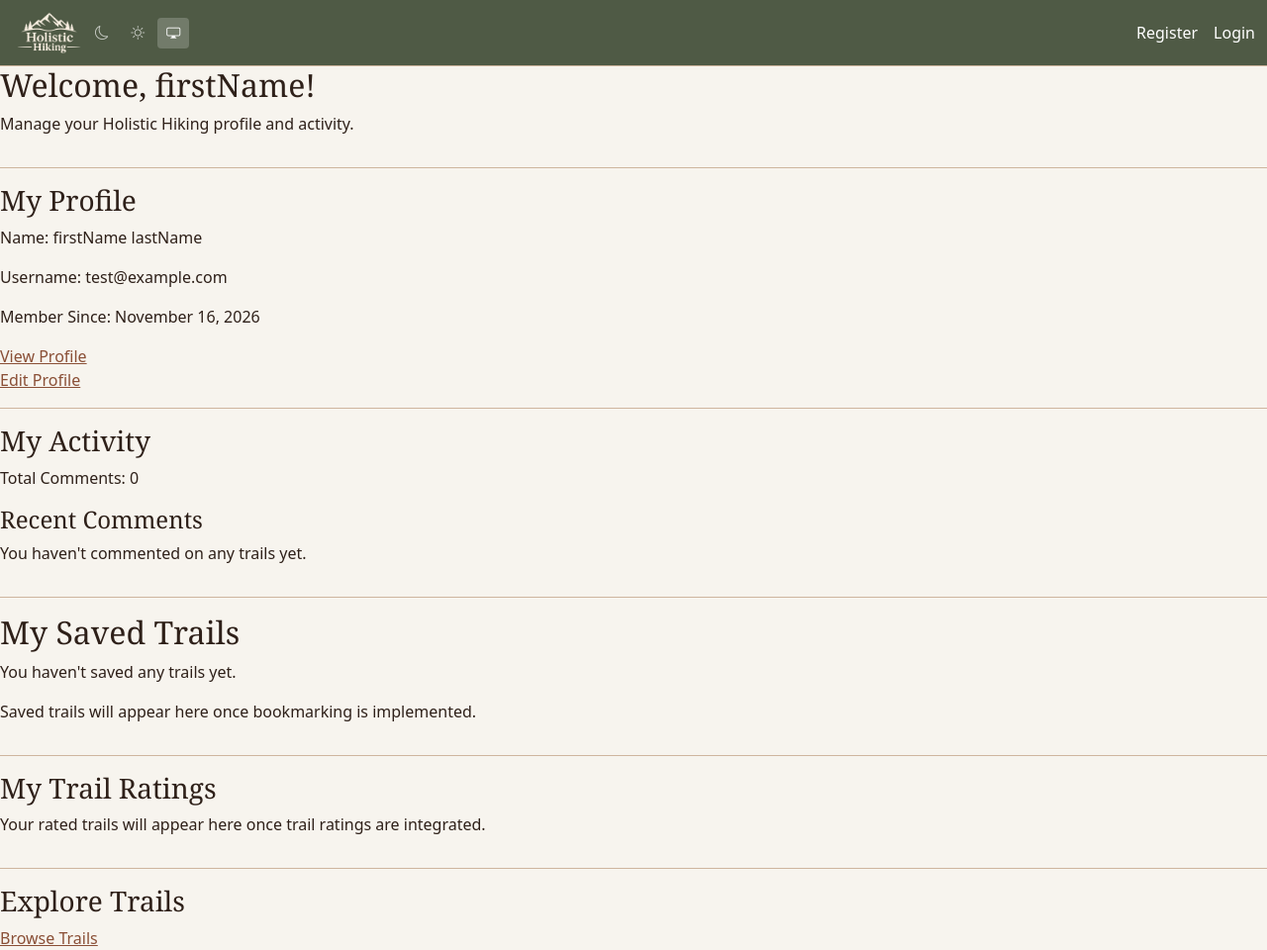
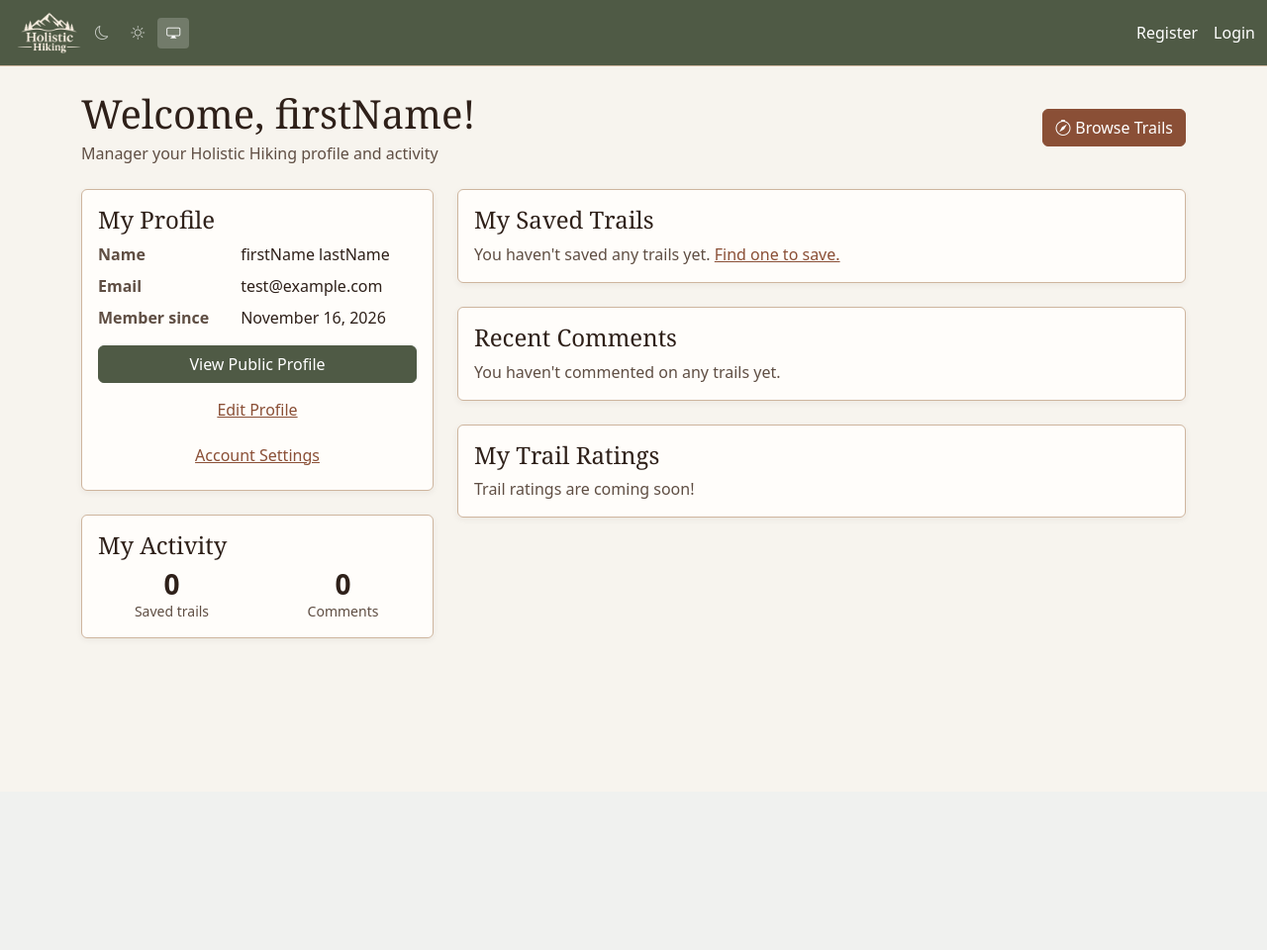
Before and after one commit to Clayton-Brandt/Holistic-Hiking, an ASP.NET Core app: page /Users/Dashboard in a window 1280 px wide. Shown: the whole page at 99% size. After the commit the page ends 645 px from the top, so only its background shows below. Run offline with ASP.NET Core 8, Linux system fonts and the light colour scheme; a user stored in the database is signed in; style sheets or scripts are compiled from the project's sources; some libraries are stand-ins or nearby versions.

Commit message:
Restyle user dashboard to match rest of website.

```diff
--- a/Views/Users/Dashboard.cshtml
+++ b/Views/Users/Dashboard.cshtml
@@ -1,89 +1,91 @@
+@using System.Text.RegularExpressions
 @model Holistic_Hiking.Models.Entities.User
 
 @{
     ViewData["Title"] = "My Dashboard";
+    var displayName = string.IsNullOrWhiteSpace(Model.FirstName) ? "hiker" : Model.FirstName;
 }
 
-<h2>Welcome, @Model.FirstName!</h2>
+<div class="container py-4">
+    <!--- Header --->
+    <div class="d-flex flex-wrap justify-content-between align-items-center gap-3 mb-4">
+        <div>
+            <h1 class="mb-1">Welcome, @displayName!</h1>
+            <p class="text-body-secondary mb-0">Manager your Holistic Hiking profile and activity</p>
+        </div>
+        <a asp-controller="Trails" asp-action="Index" class="btn btn-primary">
+            <i class="bi bi-compass"></i> Browse Trails
+        </a>
+    </div>
 
-<p>
-    Manage your Holistic Hiking profile and activity.
-</p>
+    <div class="row g-4">
+        <!--- Profile --->
+        <aside class="col-lg-4">
+            <div class="card">
+                <div class="card-body">
+                    <h2 class="card-title h4">My Profile</h2>
+                    <dl class="row trail-details mb-3">
+                        <dt class="col-5">Name</dt>
+                        <dd class="col-7">@Model.FirstName @Model.LastName</dd>
 
-<hr />
+                        <dt class="col-5">Email</dt>
+                        <dd class="col-7 text-break">@Model.Email</dd>
 
-<h3>My Profile</h3>
+                        <dt class="col-5">Member since</dt>
+                        <dd class="col-7 mb-0">@Model.JoinDate.ToString("MMMM d, yyyy")</dd>
+                    </dl>
+                    <div class="d-grid gap-2">
+                        <a asp-controller="Users" asp-action="Profile" class="btn btn-secondary">View Public Profile</a>
+                        <a asp-controller="Users" asp-action="Edit" class="btn btn-link">Edit Profile</a>
+                        <a asp-area="Identity" asp-page="/Account/Manage/ChangePassword" class="btn btn-link">Account
+                            Settings</a>
+                    </div>
+                </div>
+            </div>
 
-<p>Name: @Model.FirstName @Model.LastName</p>
-<p>Username: @Model.UserName</p>
-<p>Member Since: @Model.JoinDate.ToString("MMMM d, yyyy")</p>
+            <div class="card mt-4">
+                  <div class="card-body">
+                    <h2 class="card-title h4">My Activity</h2>
+                    <div class="row text-center">
+                        <div class="col">
+                            <div class="stat-value">@Model.SavedTrails.Count</div>
+                            <div class="text-body-secondary small">Saved trails</div>
+                        </div>
+                        <div class="col">
+                            <div class="stat-value">@Model.Comments.Count</div>
+                            <div class="text-body-secondary small">Comments</div>
+                        </div>
+                    </div>
+                </div>
+            </div>
+        </aside>
 
-<a asp-controller="Users"
-   asp-action="Profile">
-    View Profile
-</a>
-
-<a asp-controller="Users"
-   asp-action="Edit">
-    Edit Profile
-</a>
-
-<hr />
-
-<h3>My Activity</h3>
-
-<p>Total Comments: @Model.Comments.Count</p>
-
-<h4>Recent Comments</h4>
-
-@if (Model.Comments.Any())
-{
-    @foreach (var comment in Model.Comments
-        .OrderByDescending(c => c.CreatedAt)
-        .Take(5))
-    {
-        <div>
-            <p>@comment.Text</p>
-            <small>
-                @comment.CreatedAt.ToString("MMMM d, yyyy")
-            </small>
-        </div>
-    }
-}
-else
-{
-    <p>You haven't commented on any trails yet.</p>
-}
-
-<hr />
-
-
-<h2>My Saved Trails</h2>
-
+        <div class="col-lg-8">
+            <!--- Saved Trails --->
+            <section class="card">
+                <div class="card-body">
+                    <h2 id="saved-heading" class="card-title h4">My Saved Trails</h2>
                     @if (Model.SavedTrails.Any())
                     {
-    <ul>
+                        <ul class="list-group list-group-flush">
                             @foreach (var saved in Model.SavedTrails.OrderByDescending(s => s.SavedAt))
                             {
-            <li>
-                <strong>@saved.Trail.Name</strong>
-
-                <p>@saved.Trail.Location</p>
-                <p>Difficulty: @saved.Trail.Difficulty</p>
-                <p>Length: @saved.Trail.Length miles</p>
-
-                <form asp-controller="SavedTrails"
-                      asp-action="Remove"
-                      method="post">
-
-                    @Html.AntiForgeryToken()
-
-                    <input type="hidden"
-                           name="trailId"
-                           value="@saved.TrailId" />
-
-                    <button type="submit">
-                        Remove from Favorites
+                                <li
+                                    class="list-group-item px-0 d-flex flex-wrap justify-content-between align-items-center gap-2">
+                                    <div>
+                                        <a asp-controller="Trails" asp-action="Details" asp-route-id="@saved.TrailId"
+                                            class="fw-semibold">
+                                            @saved.Trail.Name
+                                        </a>
+                                        <div class="text-body-secondary small">
+                                            @saved.Trail.Location &middot; @saved.Trail.Difficulty &middot; @saved.Trail.Length
+                                            miles
+                                        </div>
+                                    </div>
+                                    <form asp-controller="SavedTrails" asp-action="Remove" method="post">
+                                        <input type="hidden" name="trailId" value="@saved.TrailId" />
+                                        <button type="submit" class="btn btn-outline-danger btn-sm">
+                                            <i class="bi bi-bookmark-x" aria-hidden="true"></i> Remove
                                         </button>
                                     </form>
                                 </li>
@@ -92,29 +94,48 @@ else
                     }
                     else
                     {
-    <p>You haven't saved any trails yet.</p>
+                        <p class="text-body-secondary mb-0">
+                            You haven't saved any trails yet.
+                            <a asp-controller="Trails" asp-action="Index">Find one to save.</a>
+                        </p>
                     }
+                </div>
+            </section>
 
+            <!--- Recent Comments --->
+            <section class="card mt-4">
+                <div class="card-body">
+                    <h2 id="comments-heading" class="card-title h4">Recent Comments</h2>
+                    @if (Model.Comments.Any())
+                    {
+                        <ul class="list-unstyled mb-0">
+                            @foreach (var comment in Model.Comments.OrderByDescending(c => c.CreatedAt).Take(5))
+                            {
+                                <li class="comment">
+                                    <p class="comment-text mb-1">@comment.Text</p>
+                                    <small class="text-body-secondary">
+                                        @comment.CreatedAt.ToString("MMMM d, yyyy") &middot;
+                                        <a asp-controller="Trails" asp-action="Details" asp-route-id="@comment.TrailId"
+                                            asp-fragment="comments">View trail</a>
+                                    </small>
+                                </li>
+                            }
+                        </ul>
+                    }
+                    else
+                    {
+                        <p class="text-body-secondary mb-0">You haven't commented on any trails yet.</p>
+                    }
+                </div>
+            </section>
 
-<p>
-    Saved trails will appear here once
-    bookmarking is implemented.
-</p>
-
-<hr />
-
-<h3>My Trail Ratings</h3>
-
-<p>
-    Your rated trails will appear here once
-    trail ratings are integrated.
-</p>
-
-<hr />
-
-<h3>Explore Trails</h3>
-
-<a asp-controller="Trails"
-   asp-action="Index">
-    Browse Trails
-</a>
+            <!--- Ratings (Not Implemented Yet) --->
+            <section class="card mt-4">
+                <div class="card-body">
+                    <h2 id="ratings-heading" class="card-title h4">My Trail Ratings</h2>
+                    <p class="text-body-secondary mb-0">Trail ratings are coming soon!</p>
+                </div>
+            </section>
+        </div>
+    </div>
+</div>
```
Lines whose indentation alone changed are shown as unchanged.
